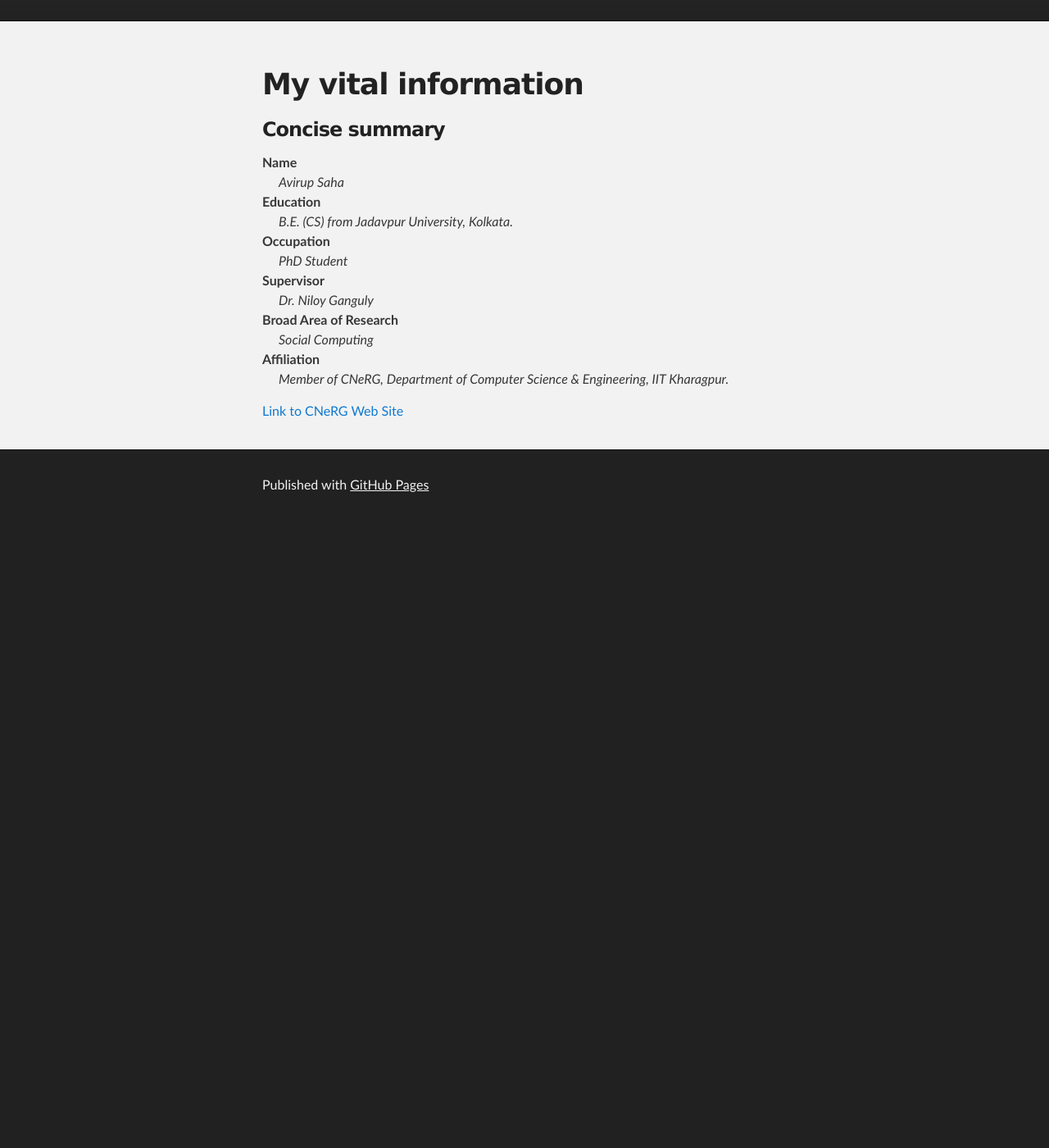
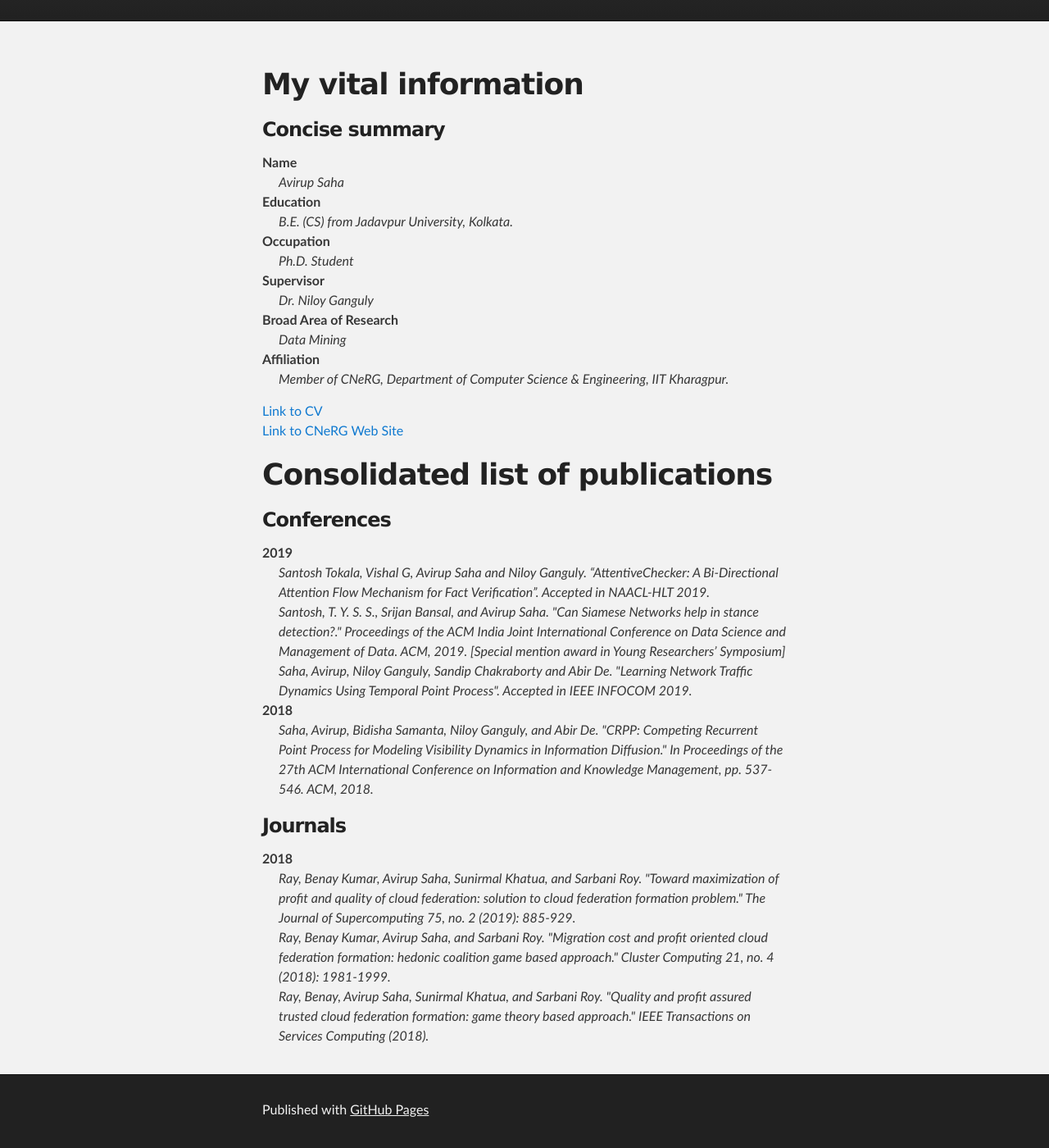
Before and after one commit to ASCARATHIRA/ASCARATHIRA.github.io, a Jekyll site: the page built from index.md, in a window 1280 px wide and 1400 px high, scrolled down 184 px. Shown: the whole window at 82% size. Built offline with Jekyll 4.4.1, drawn with Linux system fonts in a browser that asks for light colours; our own code applies the rules of GitHub Pages for plain Markdown files; before the commit the page ends 900 px from its top, so only the background shows below that.

Commit message:
Update index.md
Added publications.

```diff
--- a/index.md
+++ b/index.md
@@ -12,13 +12,39 @@ layout: default
 <dt>Education</dt>
 <dd>B.E. (CS) from Jadavpur University, Kolkata.</dd>
 <dt>Occupation</dt>
-<dd>PhD Student</dd>
+<dd>Ph.D. Student</dd>
 <dt>Supervisor</dt>
 <dd>Dr. Niloy Ganguly</dd>
 <dt>Broad Area of Research</dt>
-<dd>Social Computing</dd>
+<dd>Data Mining</dd>
 <dt>Affiliation</dt>
 <dd>Member of CNeRG, Department of Computer Science & Engineering, IIT Kharagpur.</dd>
 </dl>
 
+[Link to CV](https://drive.google.com/open?id=1ZlQOWpZ9A8QS_j_1QO23P-GViyuV8lKe)
+<br/>
 [Link to CNeRG Web Site](http://www.cnergres.iitkgp.ac.in/)
+
+
+
+# Consolidated list of publications
+
+### Conferences
+
+<dl>
+  <dt> 2019 </dt>
+  <dd> Santosh Tokala, Vishal G, Avirup Saha and Niloy Ganguly. “AttentiveChecker: A Bi-Directional Attention Flow Mechanism for Fact Verification”. Accepted in NAACL-HLT 2019. </dd>
+  <dd> Santosh, T. Y. S. S., Srijan Bansal, and Avirup Saha. "Can Siamese Networks help in stance detection?." Proceedings of the ACM India Joint International Conference on Data Science and Management of Data. ACM, 2019. [Special mention award in Young Researchers’ Symposium] </dd>
+  <dd> Saha, Avirup, Niloy Ganguly, Sandip Chakraborty and Abir De. "Learning Network Traffic Dynamics Using Temporal Point Process". Accepted in IEEE INFOCOM 2019. </dd>
+  <dt> 2018 </dt>
+  <dd> Saha, Avirup, Bidisha Samanta, Niloy Ganguly, and Abir De. "CRPP: Competing Recurrent Point Process for Modeling Visibility Dynamics in Information Diffusion." In Proceedings of the 27th ACM International Conference on Information and Knowledge Management, pp. 537-546. ACM, 2018. </dd>
+</dl>
+
+### Journals
+
+<dl>
+  <dt> 2018 </dt>
+  <dd> Ray, Benay Kumar, Avirup Saha, Sunirmal Khatua, and Sarbani Roy. "Toward maximization of profit and quality of cloud federation: solution to cloud federation formation problem." The Journal of Supercomputing 75, no. 2 (2019): 885-929. </dd>
+  <dd> Ray, Benay Kumar, Avirup Saha, and Sarbani Roy. "Migration cost and profit oriented cloud federation formation: hedonic coalition game based approach." Cluster Computing 21, no. 4 (2018): 1981-1999. </dd>
+  <dd> Ray, Benay, Avirup Saha, Sunirmal Khatua, and Sarbani Roy. "Quality and profit assured trusted cloud federation formation: game theory based approach." IEEE Transactions on Services Computing (2018). </dd>
+</dl>
```
